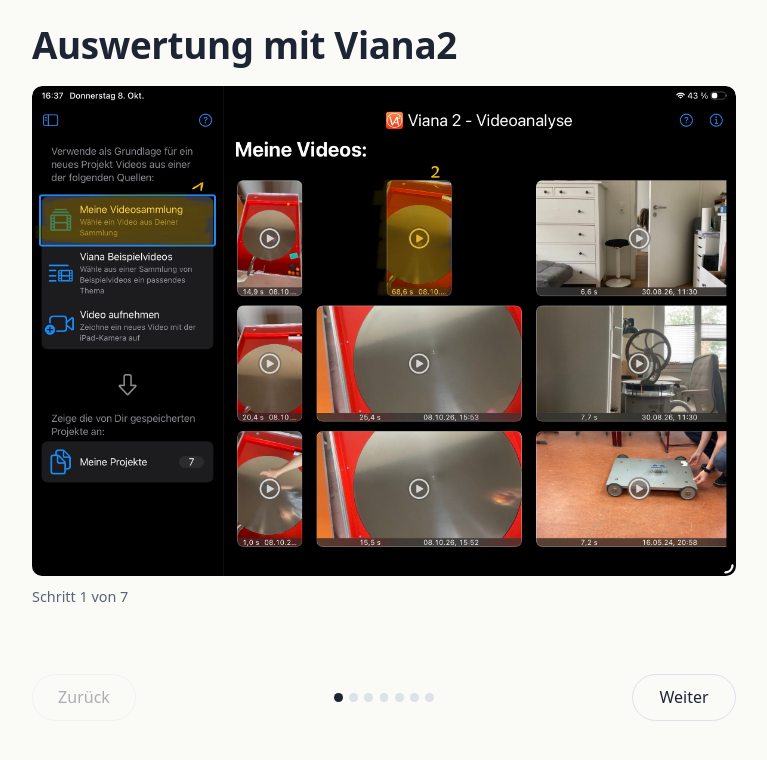
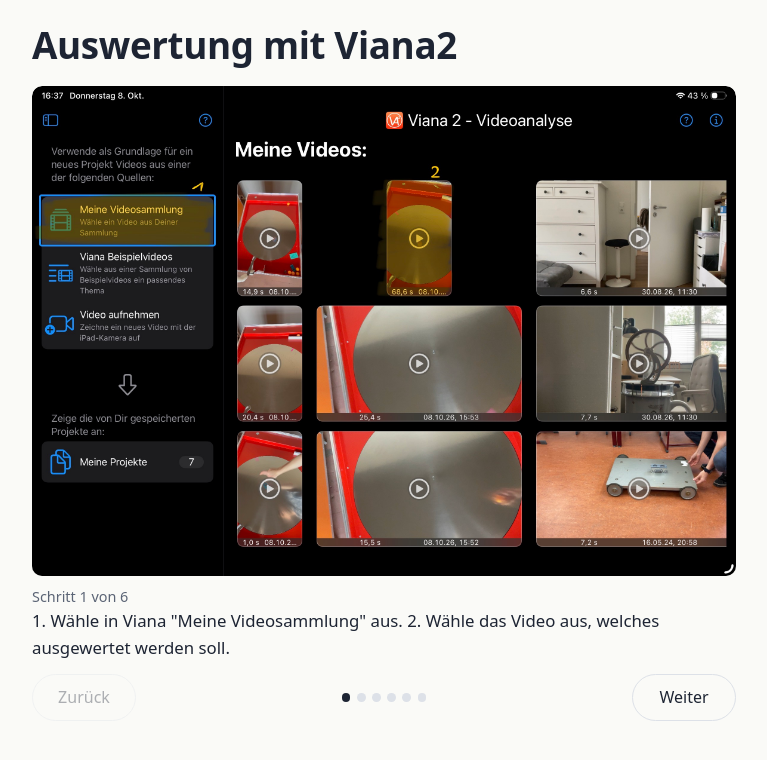
Before and after one commit to fritzschemarius-cloud/elm, a Jekyll site: the page built from _aufgaben/2026-10-08-stabile-kugelbahn.md, in a window 1280 px wide. Shown: the top 760 px of the page, without its empty margins (256-1023 px from the left). Built offline with Jekyll 4.4.1, drawn with Linux system fonts in a browser that asks for light colours.

Commit message:
Update _aufgaben/2026-10-08-stabile-kugelbahn.md (via Pages CMS)

```diff
--- a/_aufgaben/2026-10-08-stabile-kugelbahn.md
+++ b/_aufgaben/2026-10-08-stabile-kugelbahn.md
@@ -2,7 +2,6 @@
 title: Auswertung mit Viana2
 permalink: /drehtisch/A1
 bilder:
-  - bild: /assets/media/IMG_0698-1.jpg
   - bild: /assets/media/IMG_0698.jpg
     text: 1. Wähle in Viana "Meine Videosammlung" aus.   2. Wähle das Video aus,
       welches ausgewertet werden soll.
```
